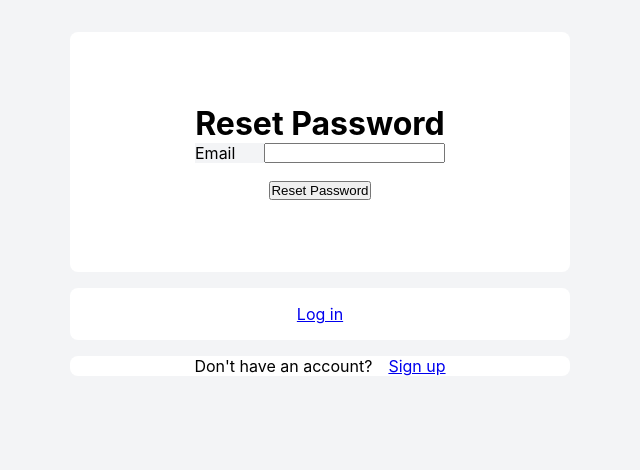
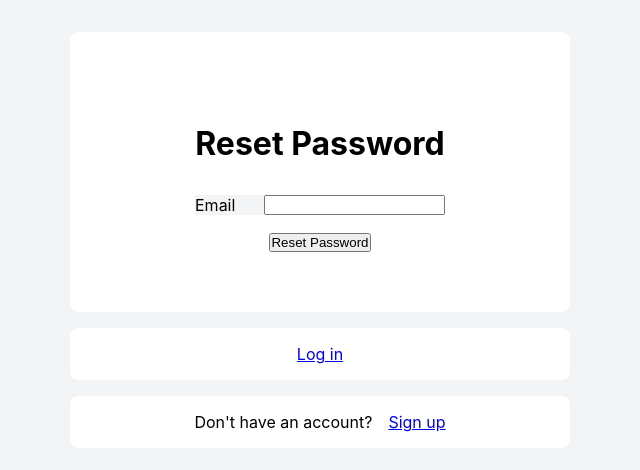
Before and after one commit to gopalkaran/user-profile-management, a React (Create React App) app: page /reset in a window 1280 px wide. Shown: the top 470 px of the page, without its empty margins (320-960 px from the left). Built offline with nearby package versions, Linux system fonts and the light colour scheme; no server answers.

Commit message:
added minor styling

```diff
--- a/src/styles/Dashboard.module.css
+++ b/src/styles/Dashboard.module.css
@@ -10,6 +10,7 @@
     border-radius: 0.5rem;
     margin-bottom: 1rem;
 }
+
 
 .formGroup{
     background-color: #F3F4F6;
@@ -65,11 +66,15 @@
     margin-top: 2rem;
 }
 
+.detailContainerTop h1{
+    margin-bottom: 2rem;
+}
+
 
 .detailContainerBottom{
     background-color: white;
     width: 500px;
-    height: 50vh;
+    height: 55vh;
     display: flex;
     justify-content: center;
     align-items: center;
@@ -78,6 +83,7 @@
     border-bottom-left-radius: 0.5rem;
     border-bottom-right-radius: 0.5rem;
     margin-bottom: 1rem;
+    padding-bottom: 2rem;
 }
 
 
--- a/src/styles/Login.module.css
+++ b/src/styles/Login.module.css
@@ -9,6 +9,10 @@
     gap: 3rem;
     border-radius: 0.5rem;
     margin-top: 2rem;
+}
+
+.container h1{
+    margin-bottom: 2rem;
 }
 
 .formGroup{
@@ -27,6 +31,7 @@
     justify-content: center;
     align-items: center;
     gap: 1rem;
+    padding: 1rem;
 }
 
 .error{
--- a/src/styles/Reset.module.css
+++ b/src/styles/Reset.module.css
@@ -1,7 +1,7 @@
 .container{
     background-color: white;
     width: 500px;
-    height: 30vh;
+    height: 35vh;
     display: flex;
     justify-content: center;
     align-items: center;
@@ -9,6 +9,10 @@
     /* gap: 1rem; */
     border-radius: 0.5rem;
     margin-top: 2rem;
+}
+
+.container h1{
+    padding: 2rem;
 }
 
 .formGroup{
@@ -27,6 +31,7 @@
     justify-content: center;
     align-items: center;
     gap: 1rem;
+    padding: 1rem;
 }
 
 .error{
--- a/src/styles/SignUp.module.css
+++ b/src/styles/SignUp.module.css
@@ -9,6 +9,10 @@
     gap: 1rem;
     border-radius: 0.5rem;
     margin-top: 2rem;
+}
+
+.container h1{
+    margin-bottom: 2rem;
 }
 
 .formGroup{
@@ -27,6 +31,7 @@
     justify-content: center;
     align-items: center;
     gap: 1rem;
+    padding: 1rem;
 }
 
 .error{
--- a/src/styles/UpdateProfile.module.css
+++ b/src/styles/UpdateProfile.module.css
@@ -8,6 +8,11 @@
     flex-direction: column;
     gap: 1rem;
     border-radius: 0.5rem;
+    margin-top: 2rem;
+}
+
+.container h1{
+    margin-bottom: 2rem;
 }
 
 .formGroup{
```
